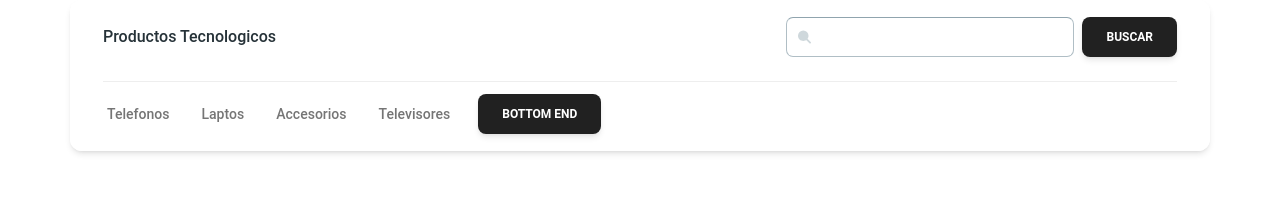
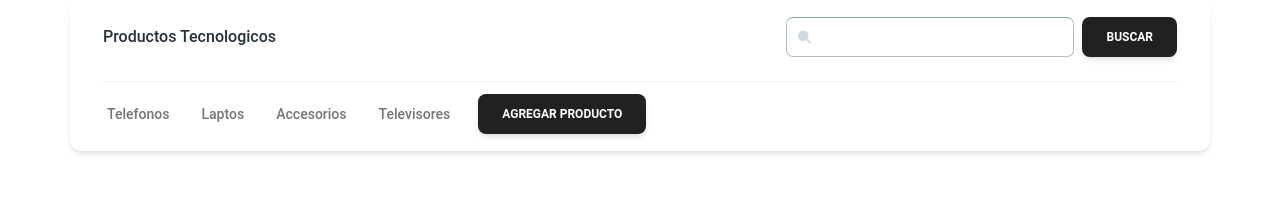
Before and after one commit to Rosario1105/project-frontend-akademi, a React (Vite) app: page / in a window 1280 px wide. Shown: the top 199 px of the page. Built offline with nearby package versions, Linux system fonts and the light colour scheme; data requests are answered from the project's data file.

Commit message:
Feat: Cambios en los estilos de las cards, botones y navbar.

```diff
--- a/src/components/product/Navbar.jsx
+++ b/src/components/product/Navbar.jsx
@@ -63,7 +63,7 @@ export default function Navbarlist() {
       </Typography>
 
       <Tooltip content="Material Tailwind" placement="bottom-end">
-          <Button>Bottom End</Button>
+          <Button>Agregar producto</Button>
         </Tooltip>
     </ul>
   );
```
